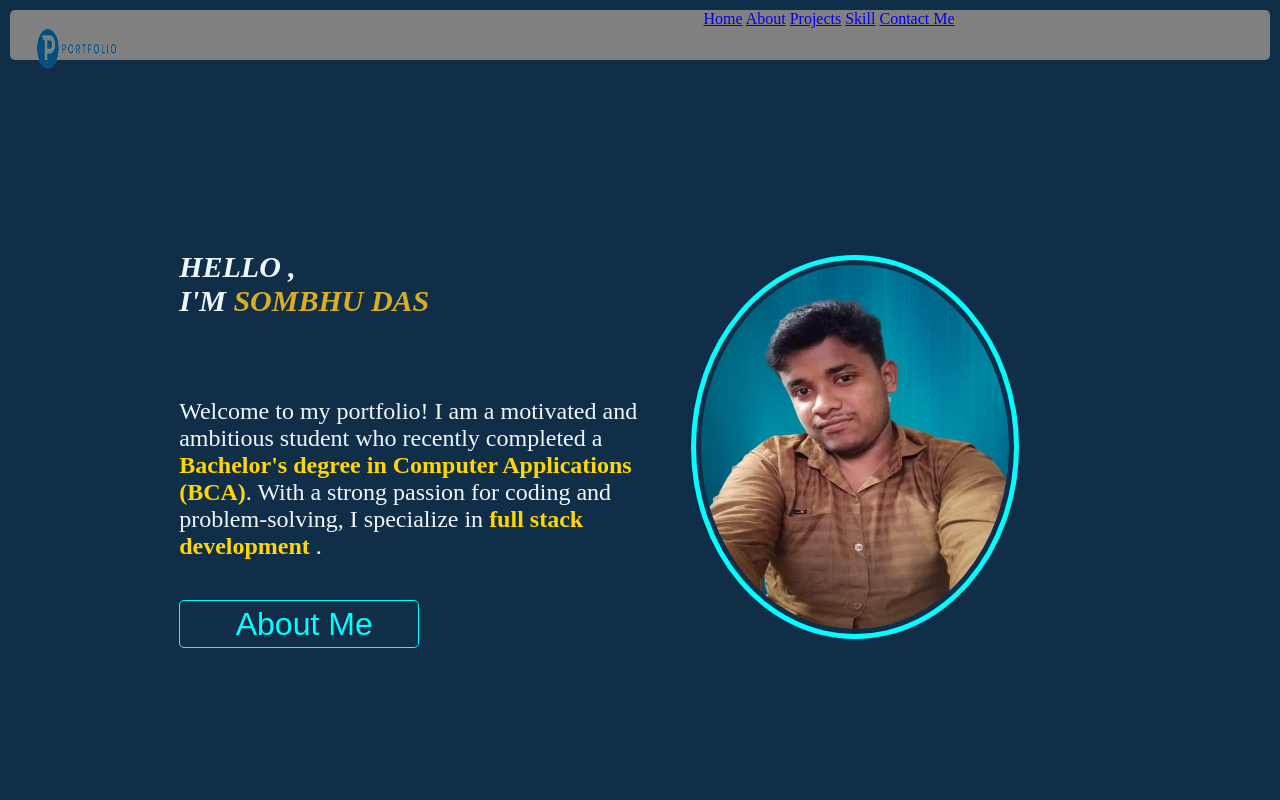
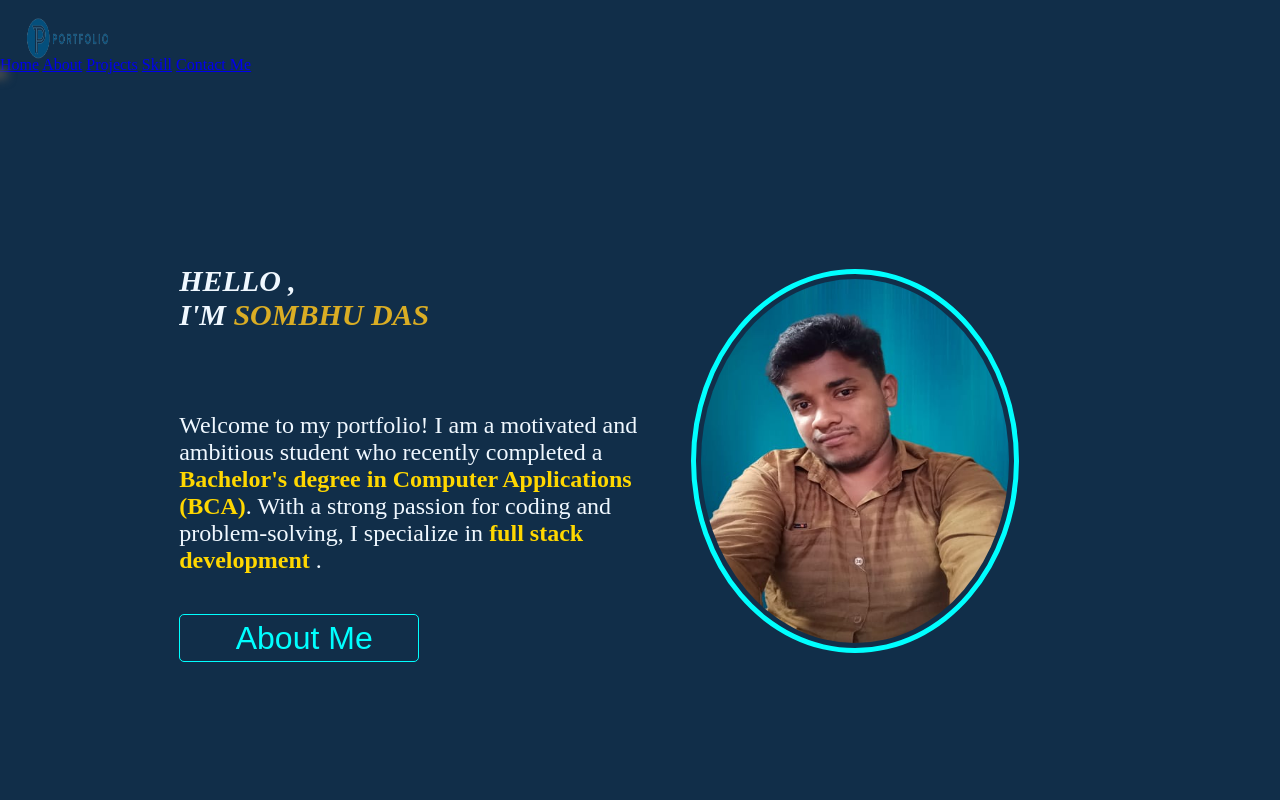
Before and after one commit to Sombhu2022/portfolio, a plain HTML site: page index.html in a window 1280 px wide. Shown: the top 800 px of the page. Drawn offline with Linux system fonts and the light colour scheme.

Commit message:
keyword add 2

```diff
--- a/style.css
+++ b/style.css
@@ -36,24 +36,24 @@ body{
 /* navber designing */
 
 nav.navber{
-    /* display: inline;
+    display: inline;
     width: 100%;
-    height:20px ; */
-   /* flex-direction:row; */
-    /* overflow: hidden; */
-    /* background:#11181e;
+    height:20px ;
+   flex-direction:row;
+    overflow: hidden;
+    background:#11181e;
     position: sticky;
     top: 0;
     z-index: 9999;
-    box-shadow: 2px 0px 10px 5px #4e5050 ; */
+    box-shadow: 2px 0px 10px 5px #4e5050 ;
 
-    background: gray;
+    /* background: gray;
     border-radius: 5px;
     margin: 10px;
     height: 50px;
     text-align: center;
     display: flex;
-    flex-wrap: wrap;
+    flex-wrap: wrap; */
 }
 div.logo{
     width: 30%;
@@ -64,8 +64,8 @@ div.logo{
 }
 nav.navber div.menu{
 
-    /* display: flex;
-    justify-content: end; */
+    display: flex;
+    justify-content: end;
 }
 
 nav.navber #menu_box , #clear{
```
